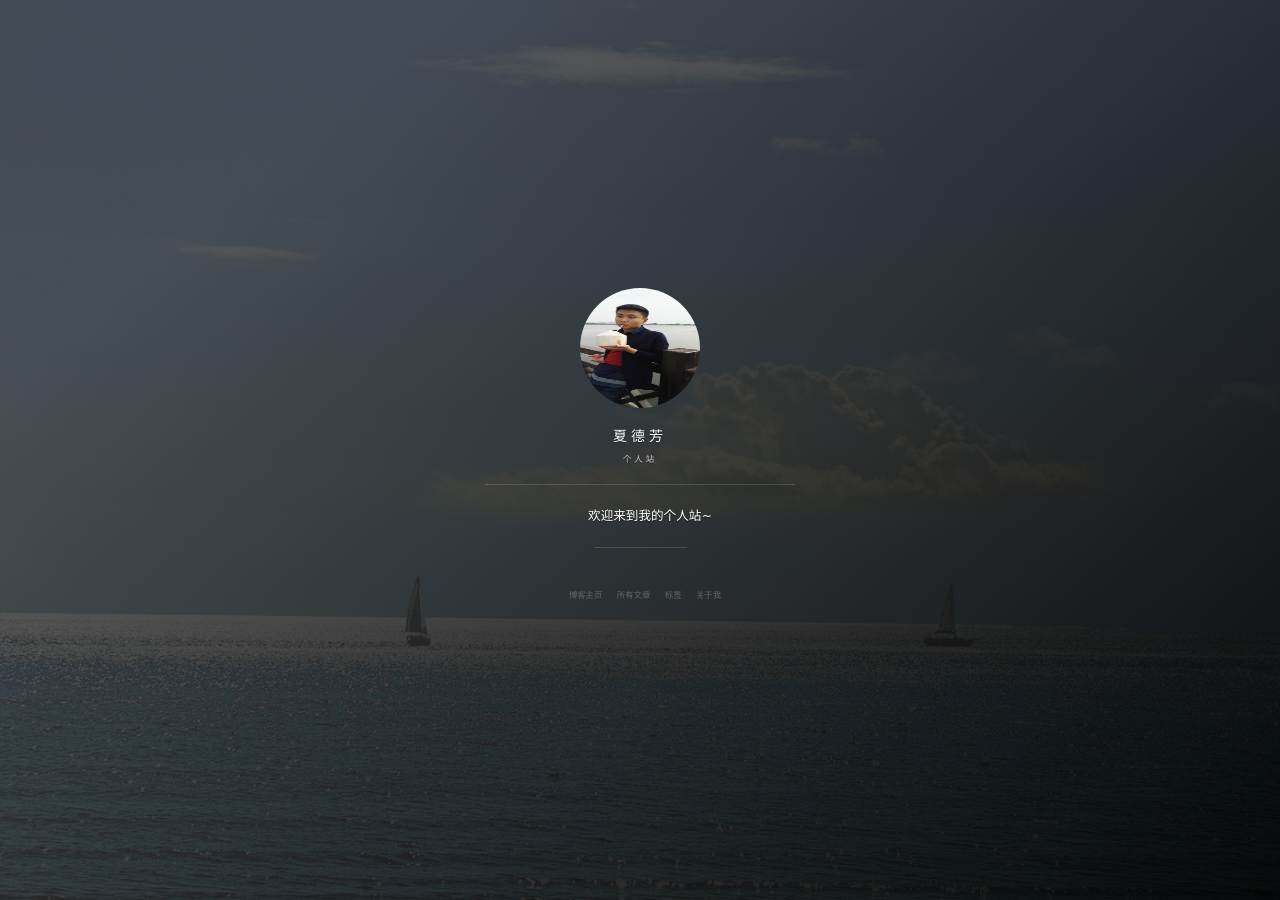
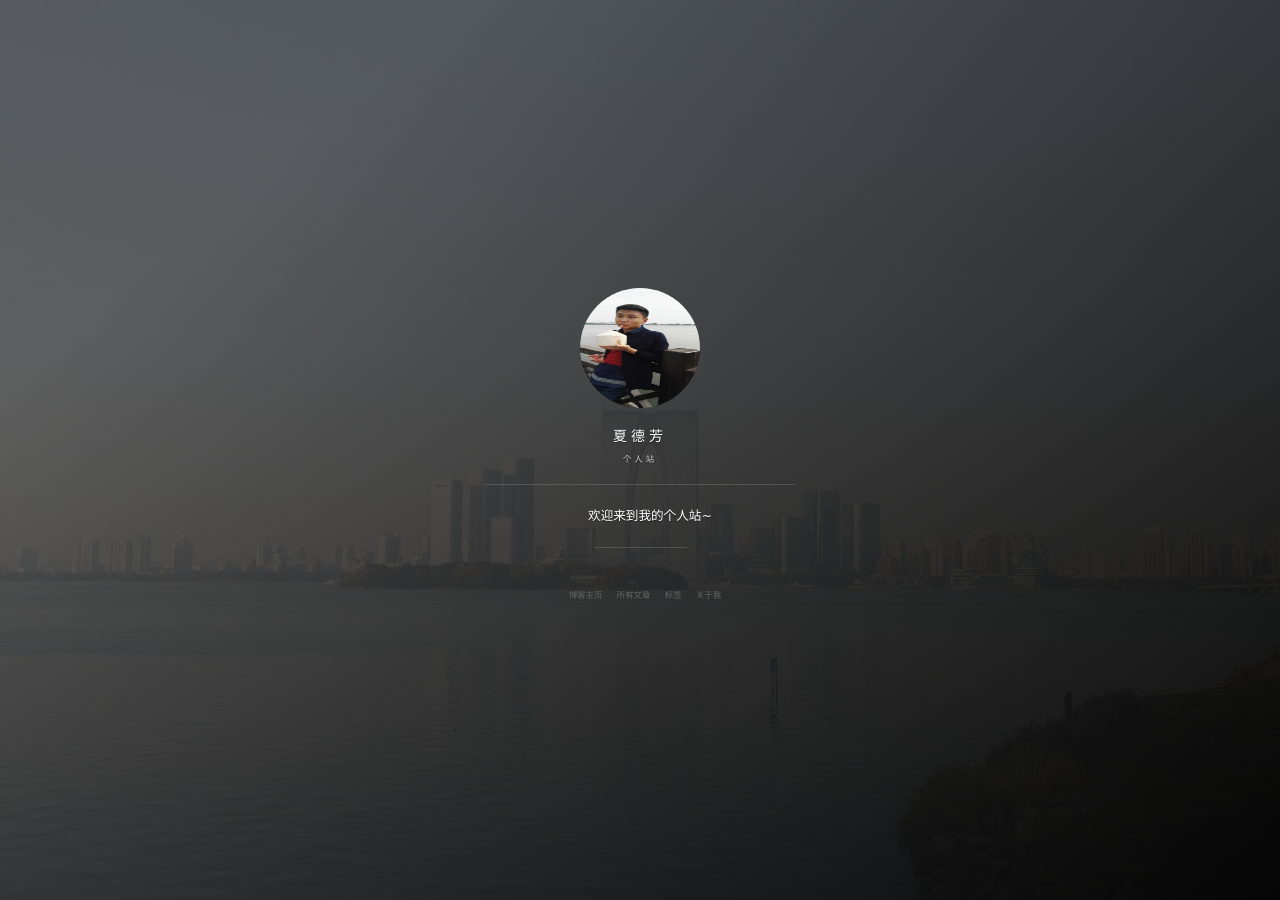
Before and after one commit to funouc/funouc.github.io, a Jekyll site: the page built from index.html, in a window 1280 px wide. Built offline with Jekyll 4.4.1, drawn with Linux system fonts in a browser that asks for light colours; nearby versions of some CDN libraries; the list of posts is cut into pages by our own code; comment, search, counter and statistics services are not loaded; grey boxes are pictures that could not be loaded.

Commit message:
background

```diff
--- a/_includes/side-panel.html
+++ b/_includes/side-panel.html
@@ -1,4 +1,4 @@
-<header class="panel-cover {% if page.layout == 'post' or page.layout == 'page' %}panel-cover--collapsed{% endif %}" style="background-image: url('/images/background-cover.jpg')">
+<header class="panel-cover {% if page.layout == 'post' or page.layout == 'page' %}panel-cover--collapsed{% endif %}" style="background-image: url('/images/suzhouzhongxin.jpg')">
   <div class="panel-main">
 
     <div class="panel-main__inner panel-inverted">
```
